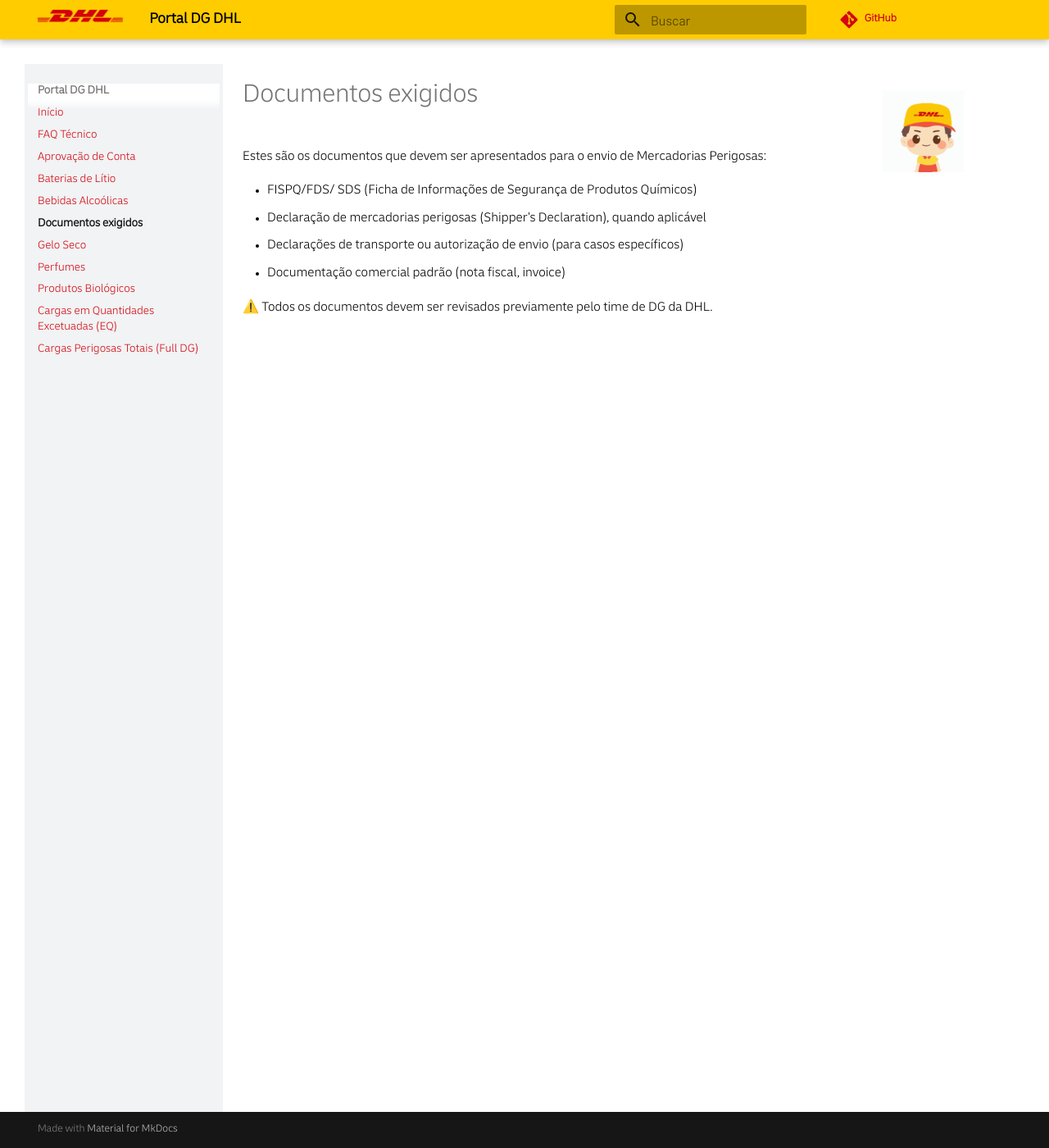
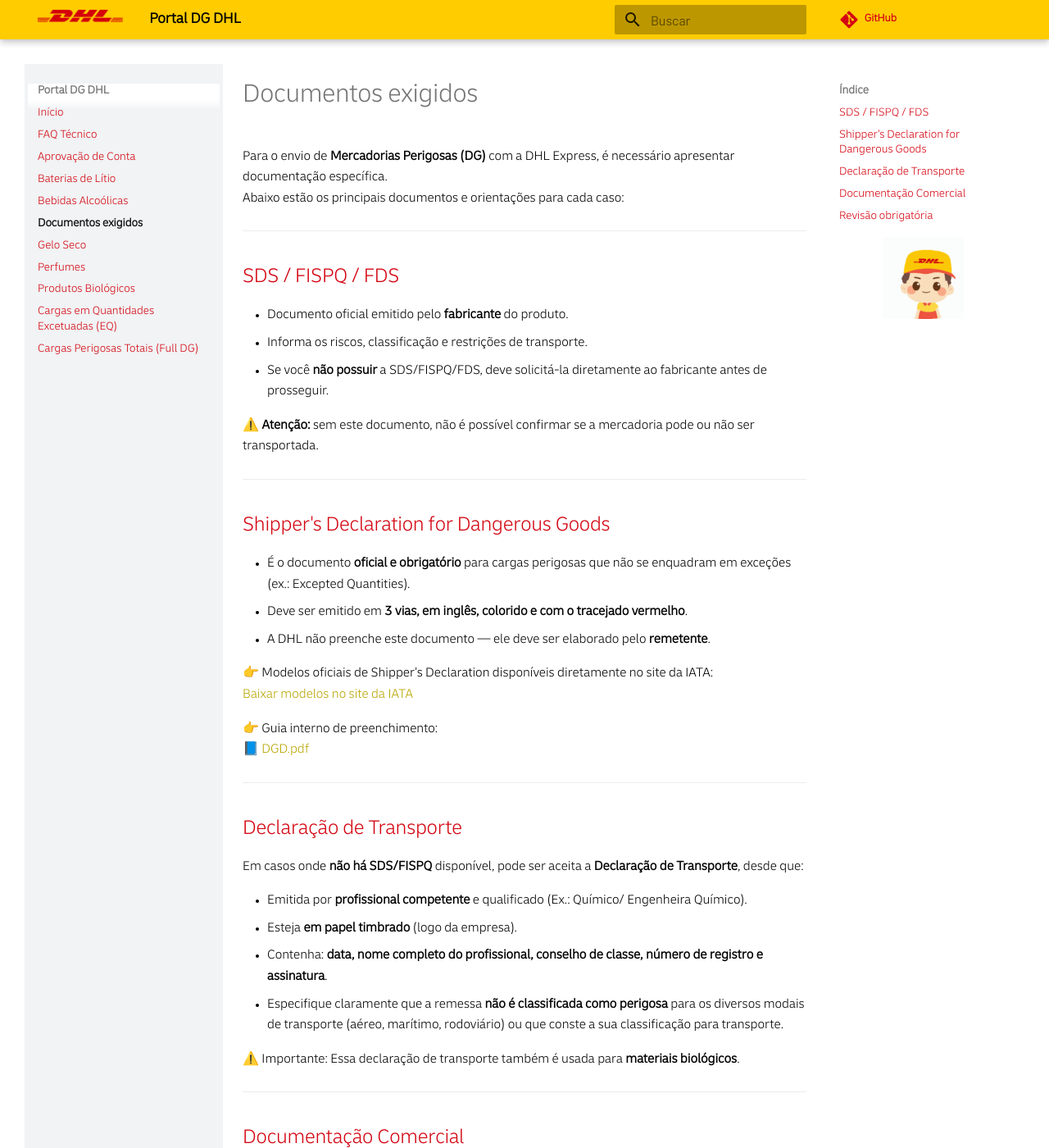
Before and after one commit to portaldangerousgoods/dpdhl, an MkDocs documentation site: the page built from docs/documentos.md, in a window 1280 px wide and 1400 px high. Shown: the whole window at 82% size. Built offline with MkDocs 1.6.1 and Material for MkDocs 9.7.7, drawn with Linux system fonts in a browser that asks for light colours; comment, search, counter and statistics services are not loaded; some of the changed text lies outside the part shown.

Commit message:
Update documentos.md

```diff
--- a/docs/documentos.md
+++ b/docs/documentos.md
@@ -1,10 +1,58 @@
 # Documentos exigidos
 
-Estes são os documentos que devem ser apresentados para o envio de Mercadorias Perigosas:
+Para o envio de **Mercadorias Perigosas (DG)** com a DHL Express, é necessário apresentar documentação específica.
+Abaixo estão os principais documentos e orientações para cada caso:
 
-- FISPQ/FDS/ SDS (Ficha de Informações de Segurança de Produtos Químicos)
-- Declaração de mercadorias perigosas (Shipper's Declaration), quando aplicável
-- Declarações de transporte ou autorização de envio (para casos específicos)
-- Documentação comercial padrão (nota fiscal, invoice)
+---
 
-⚠️ Todos os documentos devem ser revisados previamente pelo time de DG da DHL.
+## SDS / FISPQ / FDS
+
+- Documento oficial emitido pelo **fabricante** do produto.
+- Informa os riscos, classificação e restrições de transporte.
+- Se você **não possuir** a SDS/FISPQ/FDS, deve solicitá-la diretamente ao fabricante antes de prosseguir.
+
+⚠️ **Atenção:** sem este documento, não é possível confirmar se a mercadoria pode ou não ser transportada.
+
+---
+
+## Shipper's Declaration for Dangerous Goods
+
+- É o documento **oficial e obrigatório** para cargas perigosas que não se enquadram em exceções (ex.: Excepted Quantities).
+- Deve ser emitido em **3 vias, em inglês, colorido e com o tracejado vermelho**.
+- A DHL não preenche este documento — ele deve ser elaborado pelo **remetente**.
+
+👉 Modelos oficiais de Shipper's Declaration disponíveis diretamente no site da IATA:
+[Baixar modelos no site da IATA](https://www.iata.org/en/programs/cargo/dgr/shippers-declaration/)
+
+👉 Guia interno de preenchimento:
+[📘 DGD.pdf](DGD.pdf)
+
+---
+
+## Declaração de Transporte
+
+Em casos onde **não há SDS/FISPQ** disponível, pode ser aceita a **Declaração de Transporte**, desde que:
+
+- Emitida por **profissional competente** e qualificado (Ex.: Químico/ Engenheira Químico).
+- Esteja **em papel timbrado** (logo da empresa).
+- Contenha: **data, nome completo do profissional, conselho de classe, número de registro e assinatura**.
+- Especifique claramente que a remessa **não é classificada como perigosa** para os diversos modais de transporte (aéreo, marítimo, rodoviário) ou que conste a sua classificação para transporte.
+
+⚠️ Importante: Essa declaração de transporte também é usada para **materiais biológicos**.
+
+---
+
+## Documentação Comercial
+
+Além dos documentos de DG, são sempre obrigatórios:
+
+- **Nota Fiscal** (para embarques nacionais)
+- **Invoice Comercial** (para embarques internacionais)
+- Outros documentos fiscais aplicáveis ao tipo de mercadoria
+
+---
+
+## Revisão obrigatória
+
+Todos os documentos devem ser **enviados antecipadamente para seu contato comercial** para que sejam **revisados pelo time DG da DHL Express** antes do embarque.
+Isso garante conformidade com a **IATA** e evita atrasos ou recusas na coleta.
```
